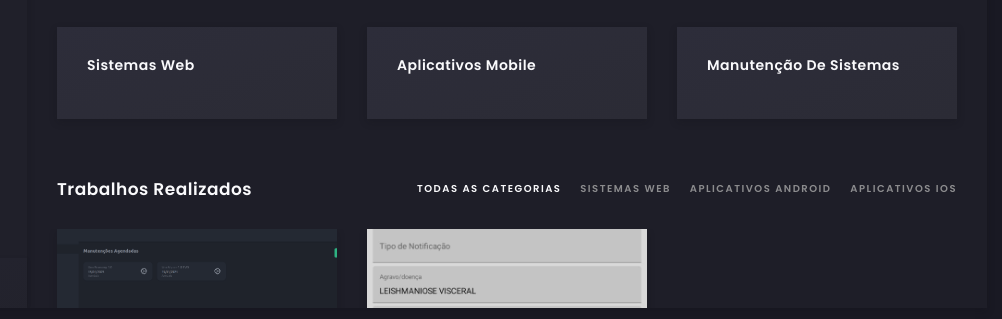
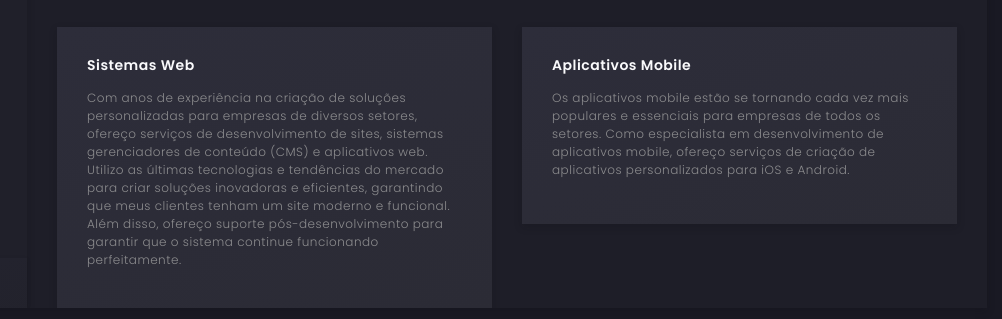
Before and after one commit to GuilhermeDev98/guilhermedev98.github.io, a plain HTML site: page index.html in a window 1280 px wide. Shown: the part 477-796 px from the top of the page, 278-1280 px from the left. Drawn offline with nearby package versions, Linux system fonts and the light colour scheme.

Commit message:
edit services text

```diff
--- a/index.html
+++ b/index.html
@@ -434,7 +434,7 @@
                   <!-- col end -->
 
                   <!-- col -->
-                  <div class="col-lg-4 col-md-6">
+                  <div class="col-lg-6 col-md-6">
 
                     <!-- service -->
                     <div class="art-a art-service-icon-box">
@@ -443,7 +443,12 @@
                         <!-- title -->
                         <h5 class="mb-15">Sistemas Web</h5>
                         <!-- text -->
-                        <div class="mb-15"></div>
+                        <div class="mb-15">Com anos de experiência na criação de soluções personalizadas para empresas
+                          de diversos setores, ofereço serviços de desenvolvimento de sites, sistemas gerenciadores de
+                          conteúdo (CMS) e aplicativos web. Utilizo as últimas tecnologias e tendências do mercado para
+                          criar soluções inovadoras e eficientes, garantindo que meus clientes tenham um site moderno e
+                          funcional. Além disso, ofereço suporte pós-desenvolvimento para garantir que o sistema
+                          continue funcionando perfeitamente.</div>
                         <!-- button
                         <div class="art-buttons-frame"><a href="#." class="art-link art-color-link art-w-chevron"></a>
                         </div>-->
@@ -456,7 +461,7 @@
                   <!-- col end -->
 
                   <!-- col -->
-                  <div class="col-lg-4 col-md-6">
+                  <div class="col-lg-6 col-md-6">
 
                     <!-- service -->
                     <div class="art-a art-service-icon-box">
@@ -465,29 +470,9 @@
                         <!-- title -->
                         <h5 class="mb-15">Aplicativos Mobile</h5>
                         <!-- text -->
-                        <div class="mb-15"></div>
-                        <!-- button
-                        <div class="art-buttons-frame"><a href="#." class="art-link art-color-link art-w-chevron"></a>
-                        </div> -->
-                      </div>
-                      <!-- service content end -->
-                    </div>
-                    <!-- service end -->
-
-                  </div>
-                  <!-- col end -->
-
-                  <!-- col -->
-                  <div class="col-lg-4 col-md-6">
-
-                    <!-- service -->
-                    <div class="art-a art-service-icon-box">
-                      <!-- service content -->
-                      <div class="art-service-ib-content">
-                        <!-- title -->
-                        <h5 class="mb-15">Manutenção De Sistemas</h5>
-                        <!-- text -->
-                        <div class="mb-15"></div>
+                        <div class="mb-15">Os aplicativos mobile estão se tornando cada vez mais populares e essenciais
+                          para empresas de todos os setores. Como especialista em desenvolvimento de aplicativos mobile,
+                          ofereço serviços de criação de aplicativos personalizados para iOS e Android. </div>
                         <!-- button
                         <div class="art-buttons-frame"><a href="#." class="art-link art-color-link art-w-chevron"></a>
                         </div> -->
```
